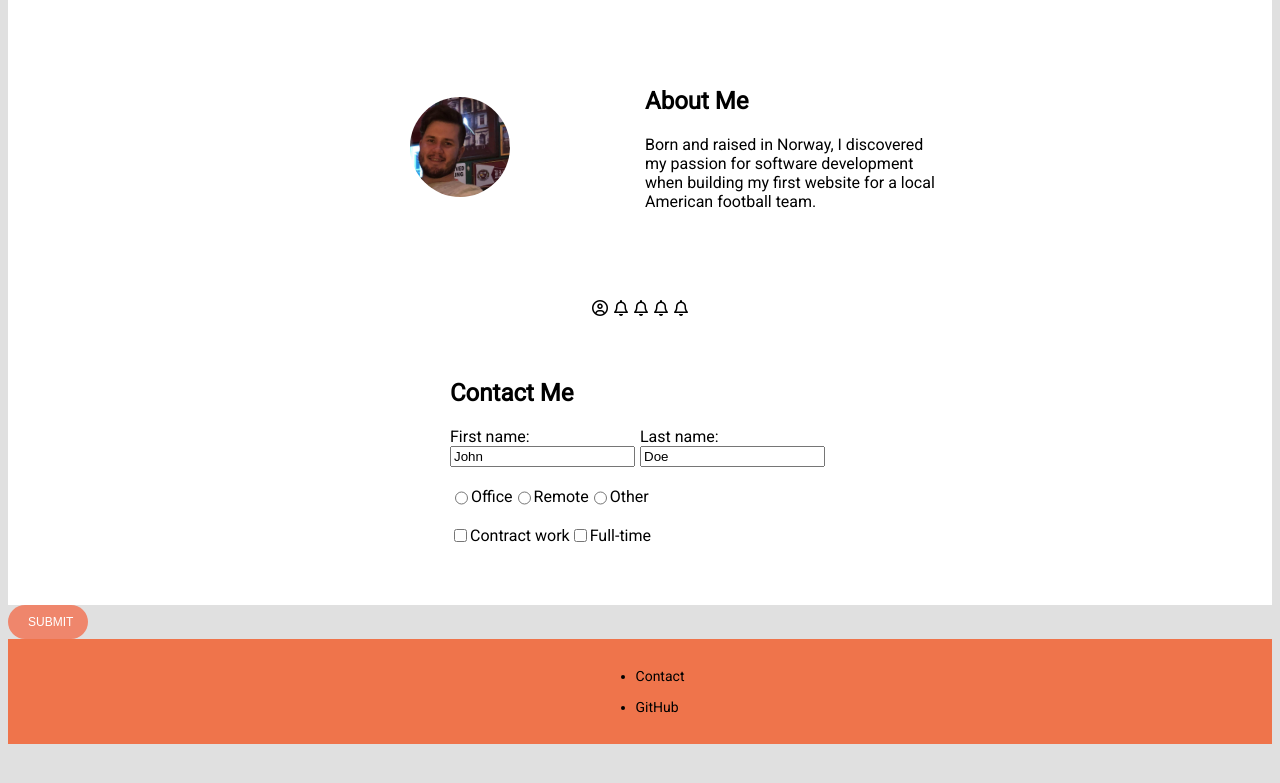
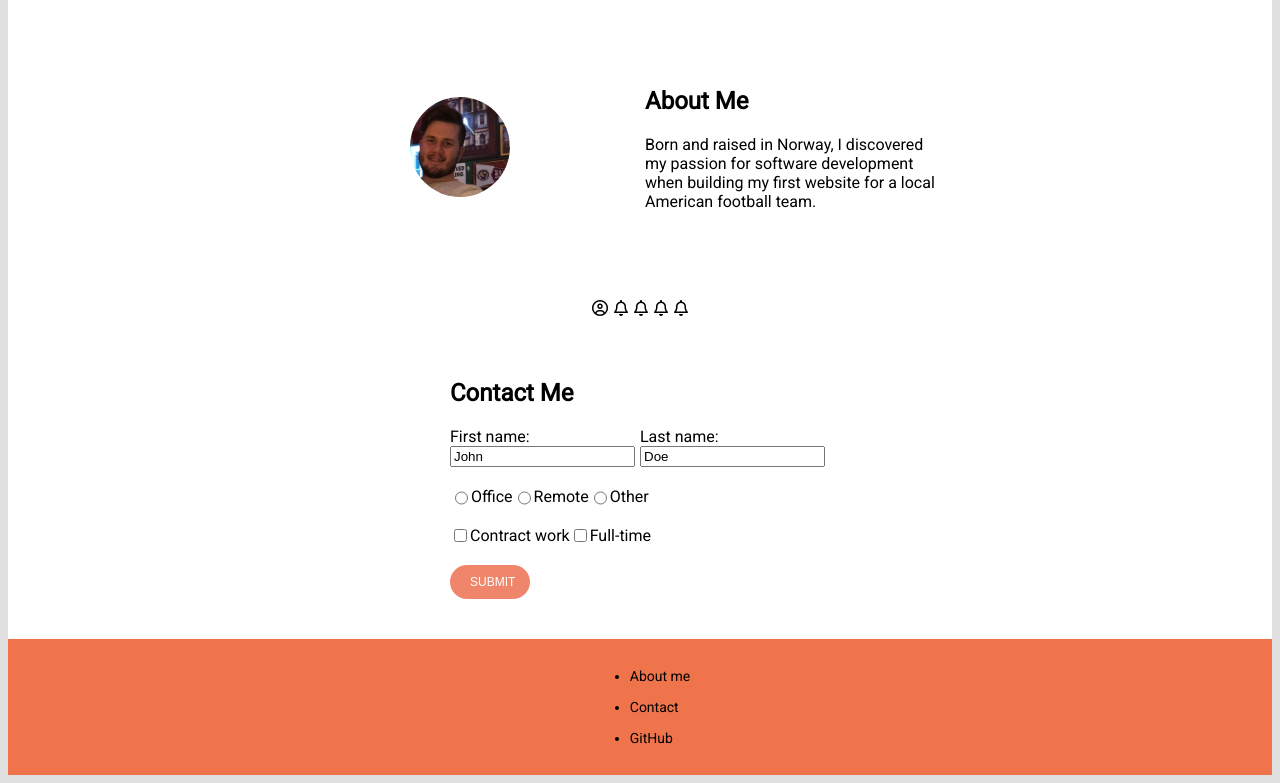
Before and after one commit to JoakimReigstad/Portfolio, a website built with Parcel: page index.html in a window 1280 px wide. Shown: the part 424-1207 px from the top of the page. Before the commit the page ends 1176 px from the top, so only its background shows below. Built offline with nearby package versions, Linux system fonts and the light colour scheme; files whose address does not match are found by name.

Commit message:
Update index.html

```diff
--- a/index.html
+++ b/index.html
@@ -84,22 +84,20 @@
   <input type="radio" id="none" name="work-location" value="" style="display: none;" checked></input>
 </div>
 
-        </div>
+
         <div class="input-section">
   <input type="checkbox" id="contract" name="employment" value="contract"></input>
   <label for="contract">Contract work</label>
   <input type="checkbox" id="full-time" name="employment" value="full-time"></input>
   <label for="full-time">Full-time</label>
-    </form>
-  </section>
 </div>
- </div>
+
         <input class="button" type="submit" value="submit"></input>
       </form>
     </section>
     <footer>
       <ul>
-       <!-- <li><a href="">About me</a></li> -->
+        <li><a href="">About me</a></li>
         <li><a href="">Contact</a></li>
         <li><a href="https://github.com/Retorin">GitHub</a></li>
       </ul>
```
Lines whose indentation alone changed are shown as unchanged.
